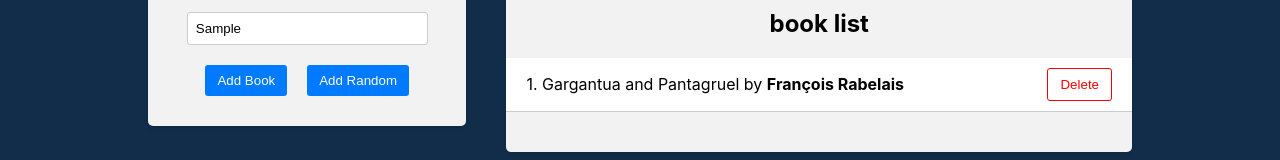
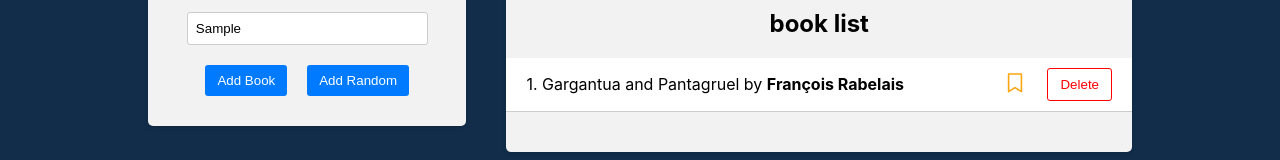
Before and after one commit to e7r74/Book-library-app, a React (Create React App) app in the folder fronted/: page / in a window 1280 px wide. Both pictures are taken after typing "Sample", "Sample" into the empty fields and a click on the button "Add Random". Shown: the part 302-462 px from the top of the page. Built offline with nearby package versions, Linux system fonts and the light colour scheme.

Commit message:
Toggle favorite book

```diff
--- a/fronted/package.json
+++ b/fronted/package.json
@@ -10,6 +10,7 @@
     "@testing-library/user-event": "^13.5.0",
     "react": "^18.3.1",
     "react-dom": "^18.3.1",
+    "react-icons": "^5.5.0",
     "react-redux": "^8.1.2",
     "react-scripts": "5.0.1",
     "uuid": "^11.1.0",
--- a/fronted/src/components/BookFrom/BookFrom.js
+++ b/fronted/src/components/BookFrom/BookFrom.js
@@ -1,6 +1,7 @@
 import { useState } from 'react'
 import { useDispatch } from 'react-redux'
 import { addBook } from '../../redux/books/actionCreators'
+// import { v4 as uuidv4 } from 'uuid'
 import { v4 as uuidv4 } from 'uuid'
 import booksData from '../../data/books.json'
 import './BookFrom.css'
@@ -15,6 +16,7 @@
     const randomBookWithID = {
       ...randomBook,
       id: uuidv4(),
+      isFavorite: false,
     }
     dispatch(addBook(randomBookWithID))
   }
@@ -25,7 +27,8 @@
       const book = {
         title,
         author,
-        id: uuidv4,
+        id: uuidv4(), // Вызов функции
+        isFavorite: false,
       }
       console.log(book)
       dispatch(addBook(book))
--- a/fronted/src/components/BookList/Booklist.js
+++ b/fronted/src/components/BookList/Booklist.js
@@ -1,15 +1,21 @@
 import { useSelector } from 'react-redux'
 import { useDispatch } from 'react-redux'
-import { deleteBook } from '../../redux/books/actionCreators'
+import { RxBookmark, RxBookmarkFilled } from 'react-icons/rx'
+import { deleteBook, toggleFavorite } from '../../redux/books/actionCreators'
+
 import './BookList.css'
 
 const Booklist = () => {
   const books = useSelector((state) => state.books)
   const dispatch = useDispatch()
-  const delete_books = useSelector((state) => state.delete_books)
+
   const handleDelete = (id) => {
     dispatch(deleteBook(id))
   }
+  const handleToggleFavorite = (id) => {
+    dispatch(toggleFavorite(id))
+  }
+
   return (
     <div className="app-block book-list">
       <h2>book list</h2>
@@ -23,6 +29,14 @@
                 {++i}. {book.title} by <strong>{book.author}</strong>
               </div>
               <div className="book-actions">
+                <span onClick={() => handleToggleFavorite(book.id)}>
+                  {book.isFavorite ? (
+                    <RxBookmarkFilled className="star-icon" />
+                  ) : (
+                    <RxBookmark className="star-icon" />
+                  )}
+                </span>
+
                 <button onClick={() => handleDelete(book.id)}>Delete</button>
               </div>
             </li>
--- a/fronted/src/redux/books/actionCreators.js
+++ b/fronted/src/redux/books/actionCreators.js
@@ -11,3 +11,10 @@
     payload: id,
   }
 }
+
+export const toggleFavorite = (id) => {
+  return {
+    type: a.TOGGLE_FAVORITE,
+    payload: id,
+  }
+}
--- a/fronted/src/redux/books/actionTypes.js
+++ b/fronted/src/redux/books/actionTypes.js
@@ -1,2 +1,3 @@
 export const ADD_BOOK = 'ADD_BOOK'
 export const DELETE_BOOK = 'DELETE_BOOK'
+export const TOGGLE_FAVORITE = 'TOGGLE_FAVORITE'
--- a/fronted/src/redux/books/reducer.js
+++ b/fronted/src/redux/books/reducer.js
@@ -6,6 +6,12 @@
       return [...state, action.payload]
     case a.DELETE_BOOK:
       return state.filter((book) => book.id !== action.payload)
+    case a.TOGGLE_FAVORITE:
+      return state.map((book) =>
+        book.id === action.payload
+          ? { ...book, isFavorite: !book.isFavorite }
+          : book
+      )
     default:
       return state
   }
--- a/fronted/src/redux/store.js
+++ b/fronted/src/redux/store.js
@@ -3,7 +3,6 @@
 const store = configureStore({
   reducer: {
     books: booksReducer,
-    delete_books: booksReducer,
   },
 })
 export default store
```
Also changed, not shown: 1 other file (tests, documents, lock files or other folders).
